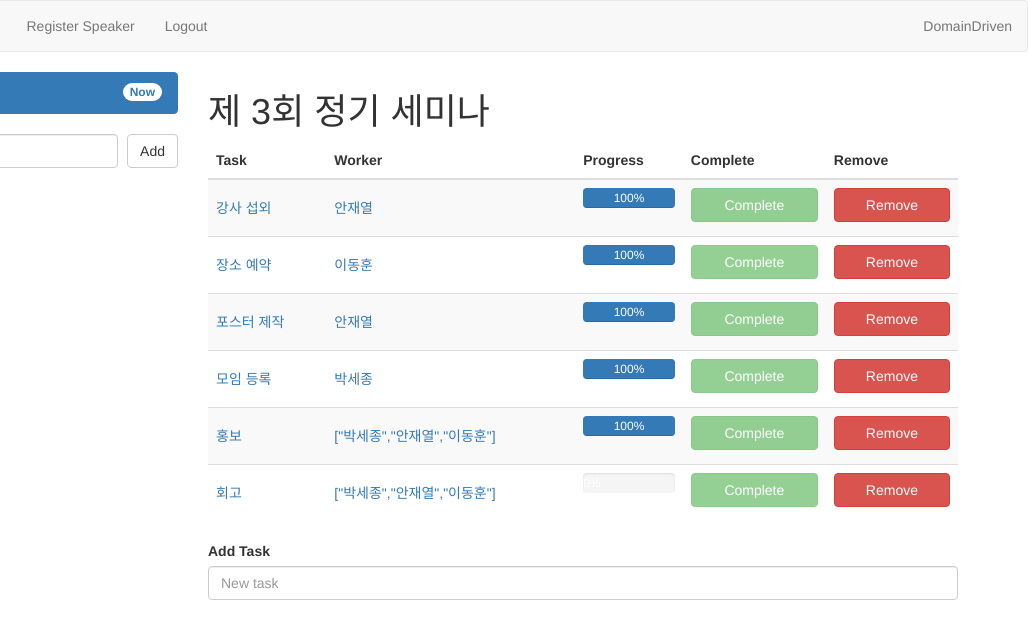
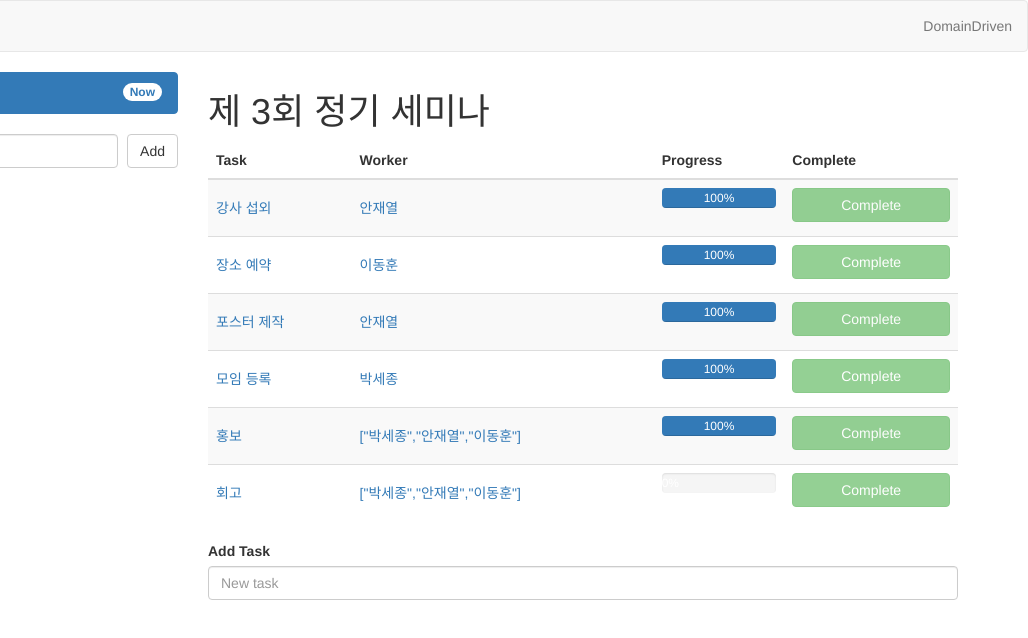
Before and after one commit to DomainDriven/community-app, a website: page index.html in a window 1280 px wide. Shown: the full height of the page, 252-1280 px from the left. Drawn offline with nearby package versions, Linux system fonts and the light colour scheme.

Commit message:
1. remove 버튼 제거. 2. 상단 메뉴중 현재 구조와 맞지 않는 메뉴제거(register speaker, logout)

```diff
--- a/assets/js/app.js
+++ b/assets/js/app.js
@@ -18,18 +18,7 @@ angular.module('DomainDrivenApp', [])
                 name: "Archived",
                 state: "Archived",
                 url: "#"
-            },
-            {
-                id: 2,
-                name: "Register Speaker",
-                url: "#"
-            },
-            {
-                id: 3,
-                name: "Logout",
-                url: "#"
             }
-
         ];
 
         $scope.seminars = [
--- a/index.html
+++ b/index.html
@@ -64,7 +64,6 @@
                     <th>Worker</th>
                     <th>Progress</th>
                     <th>Complete</th>
-                    <th>Remove</th>
                 </tr>
                 </thead>
                 <tbody>
@@ -84,9 +83,6 @@
                     </td>
                     <td>
                         <button class="btn btn-success full-width disabled">Complete</button>
-                    </td>
-                    <td>
-                        <button class="btn btn-danger full-width">Remove</button>
                     </td>
                 </tr>
                 </tbody>
```
